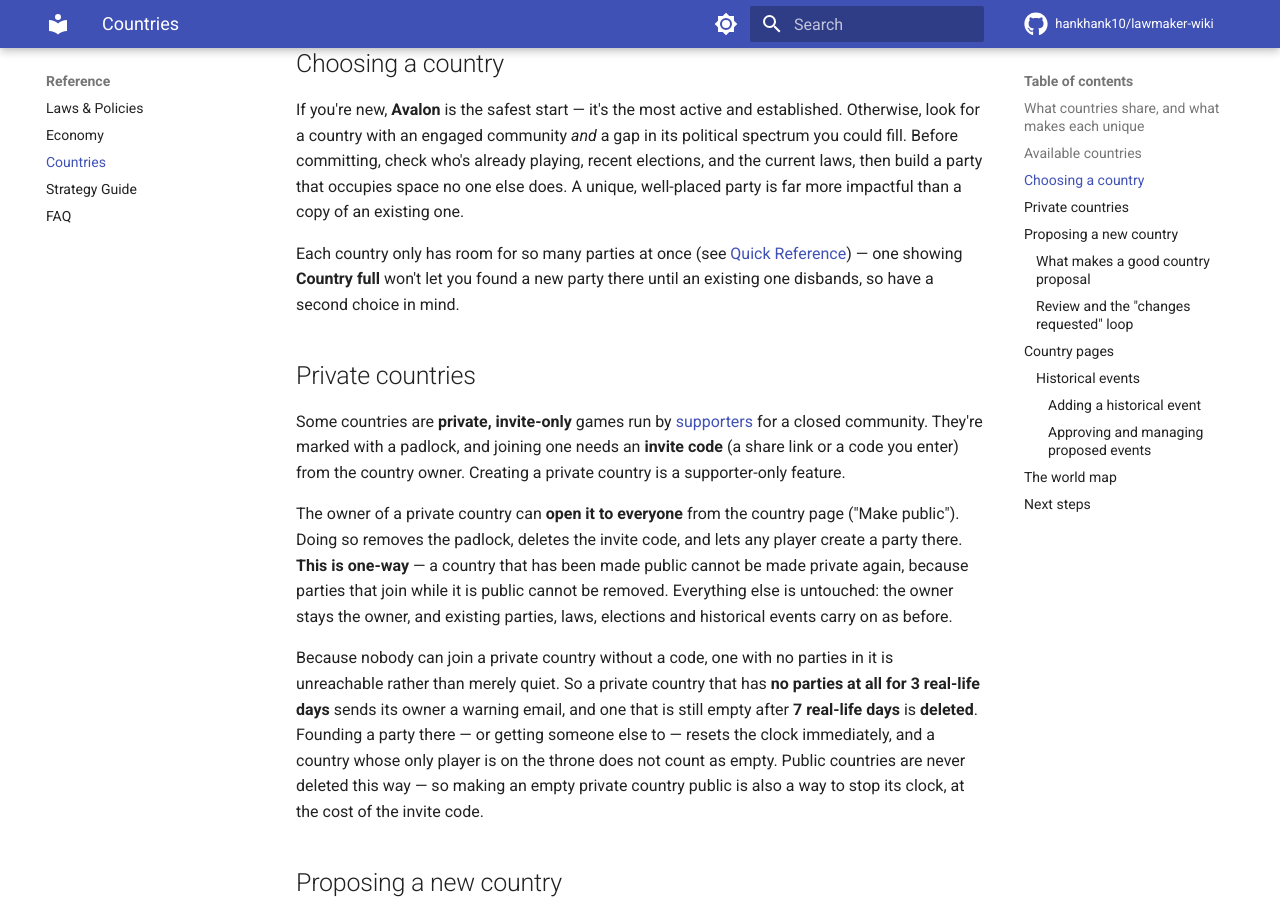
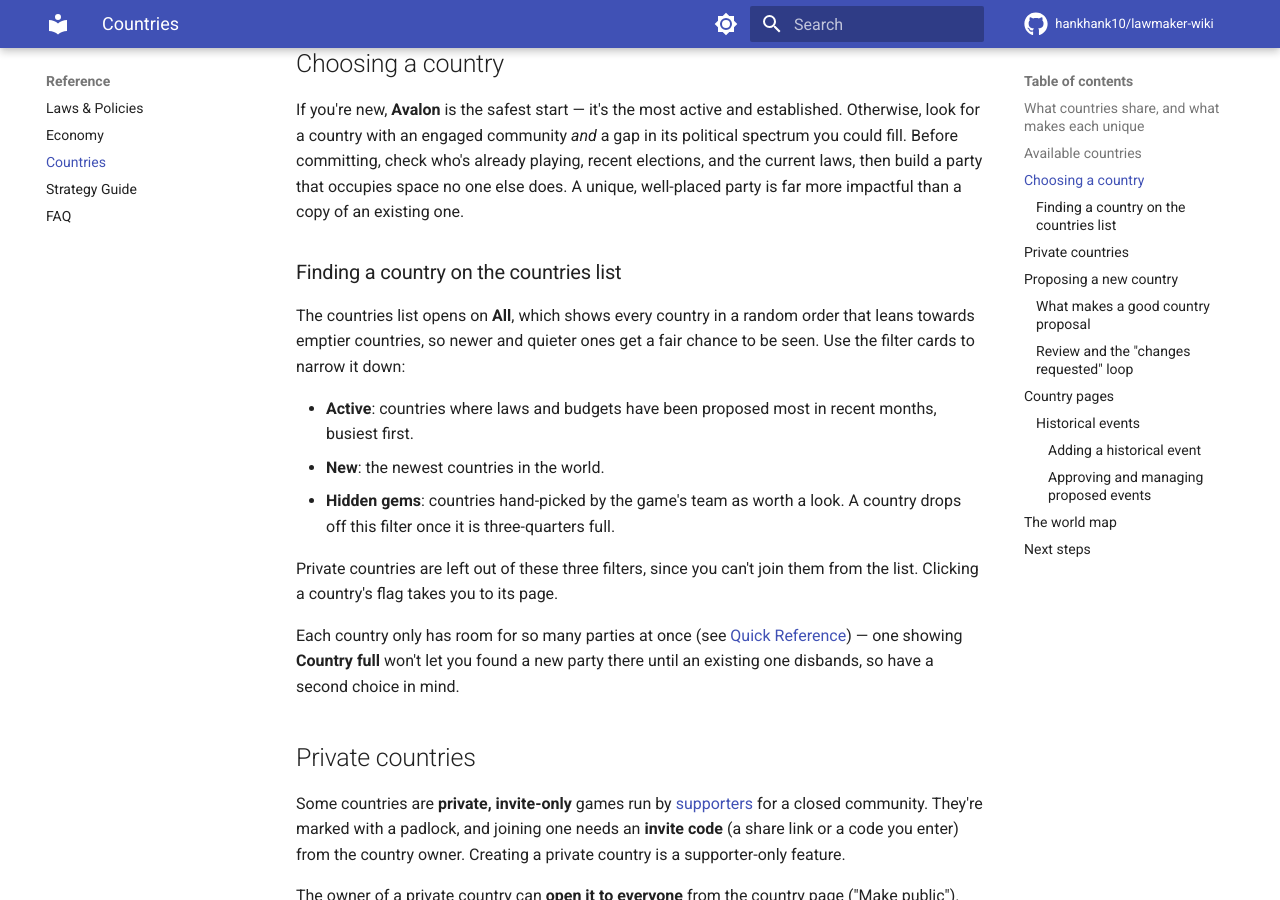
Before and after one commit to hankhank10/lawmaker-wiki, an MkDocs documentation site: the page built from docs/countries.md, in a window 1280 px wide and 900 px high, scrolled down 1092 px. Built offline with MkDocs 1.6.1 and Material for MkDocs 9.7.7, drawn with Linux system fonts in a browser that asks for light colours; comment, search, counter and statistics services are not loaded.

Commit message:
📝 Sync from private repo
Auto-synced from hankhank10/lawmaker/game-manual

```diff
--- a/docs/countries.md
+++ b/docs/countries.md
@@ -23,6 +23,16 @@ Every country uses the same [political issues](laws-and-policies.md#political-is
 ## Choosing a country
 
 If you're new, **Avalon** is the safest start — it's the most active and established. Otherwise, look for a country with an engaged community *and* a gap in its political spectrum you could fill. Before committing, check who's already playing, recent elections, and the current laws, then build a party that occupies space no one else does. A unique, well-placed party is far more impactful than a copy of an existing one.
+
+### Finding a country on the countries list
+
+The countries list opens on **All**, which shows every country in a random order that leans towards emptier countries, so newer and quieter ones get a fair chance to be seen. Use the filter cards to narrow it down:
+
+- **Active**: countries where laws and budgets have been proposed most in recent months, busiest first.
+- **New**: the newest countries in the world.
+- **Hidden gems**: countries hand-picked by the game's team as worth a look. A country drops off this filter once it is three-quarters full.
+
+Private countries are left out of these three filters, since you can't join them from the list. Clicking a country's flag takes you to its page.
 
 Each country only has room for so many parties at once (see [Quick Reference](reference.md#party-basics)) — one showing **Country full** won't let you found a new party there until an existing one disbands, so have a second choice in mind.
 
```
Also changed, not shown: docs/gameplay/economy.md (+1 -1 lines), docs/gameplay/treaties.md (+4 -0 lines).
